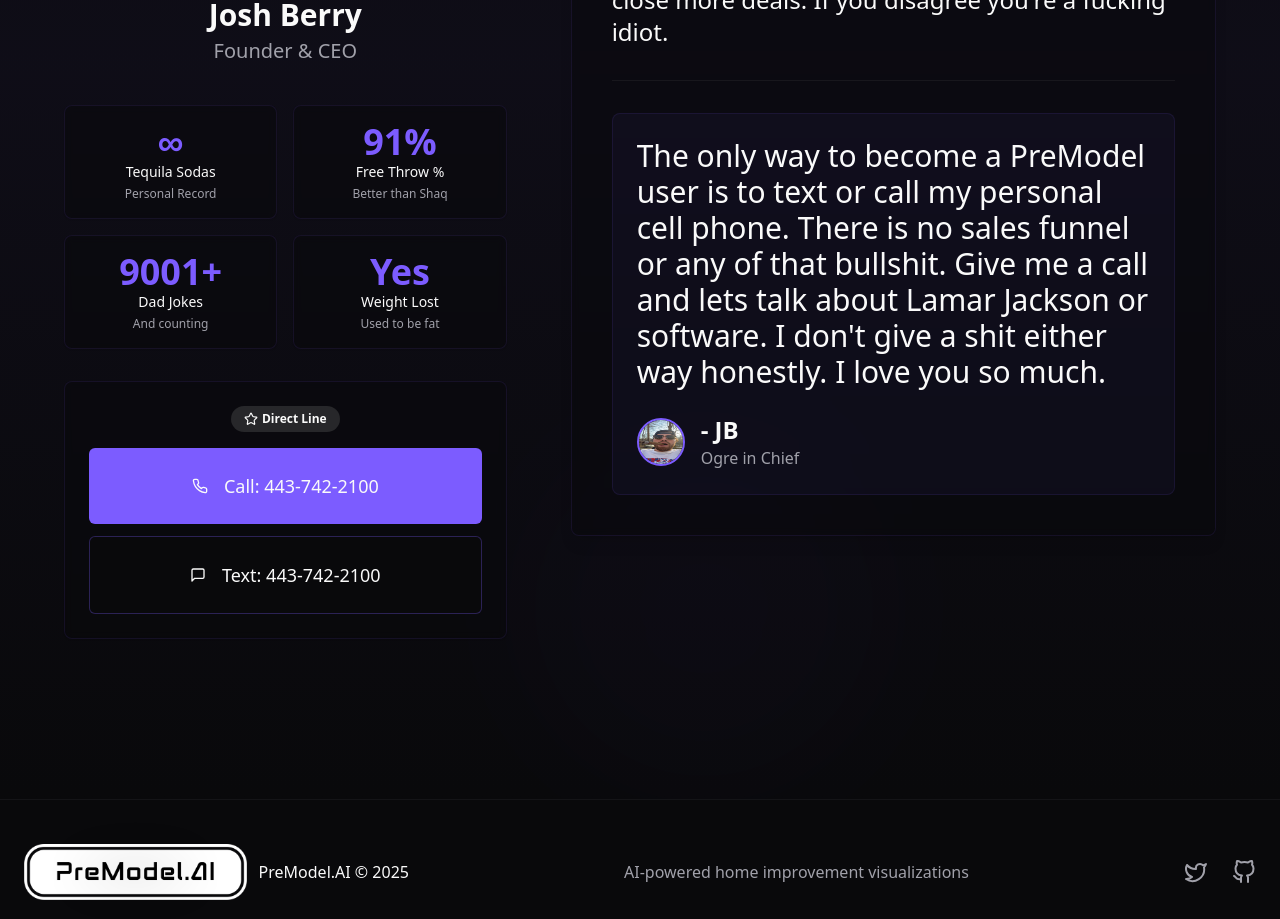
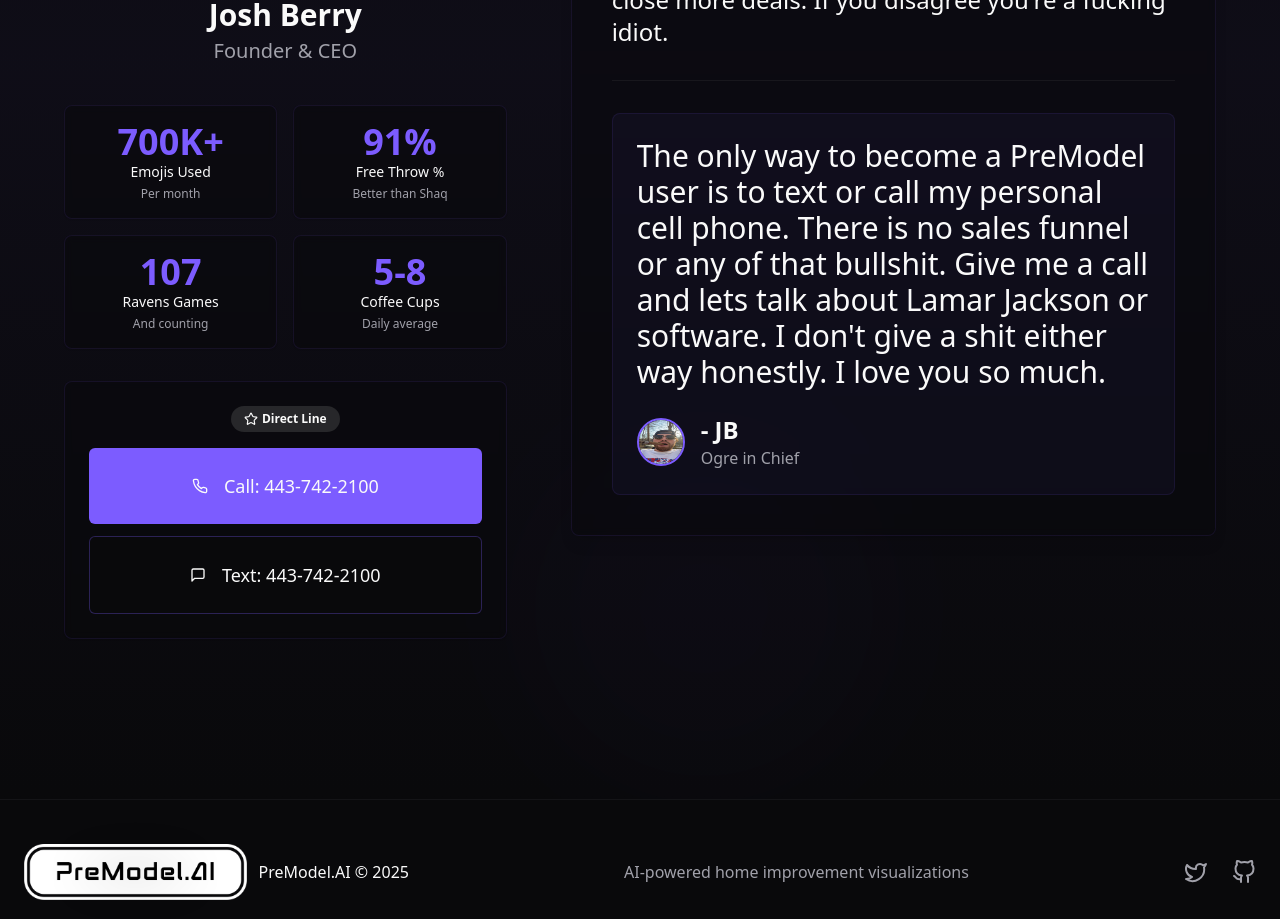
Before and after one commit to Jberry69poo/premodelai, a React (Vite) app: page / in a window 1280 px wide. Shown: the part 3820-4739 px from the top of the page. Built offline with nearby package versions, Linux system fonts and the light colour scheme.

Commit message:
Refactor: Update founder section stats
Update the stats displayed in the founder section with new facts.

```diff
--- a/src/components/FounderSection.tsx
+++ b/src/components/FounderSection.tsx
@@ -17,10 +17,10 @@ export const FounderSection = () => {
   };
 
   const stats = [
-    { label: "Tequila Sodas", value: "∞", description: "Personal Record" },
+    { label: "Emojis Used", value: "700K+", description: "Per month" },
     { label: "Free Throw %", value: "91%", description: "Better than Shaq" },
-    { label: "Dad Jokes", value: "9001+", description: "And counting" },
-    { label: "Weight Lost", value: "Yes", description: "Used to be fat" }
+    { label: "Ravens Games", value: "107", description: "And counting" },
+    { label: "Coffee Cups", value: "5-8", description: "Daily average" }
   ];
 
   return (
```
